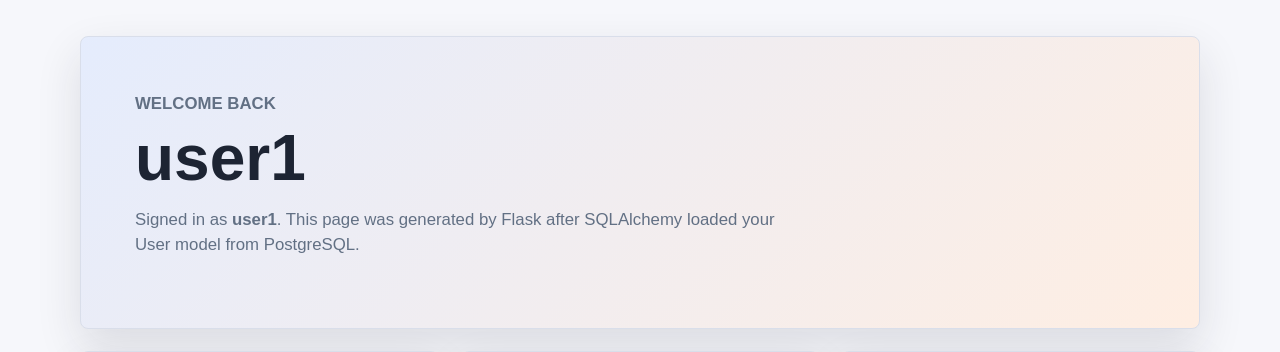
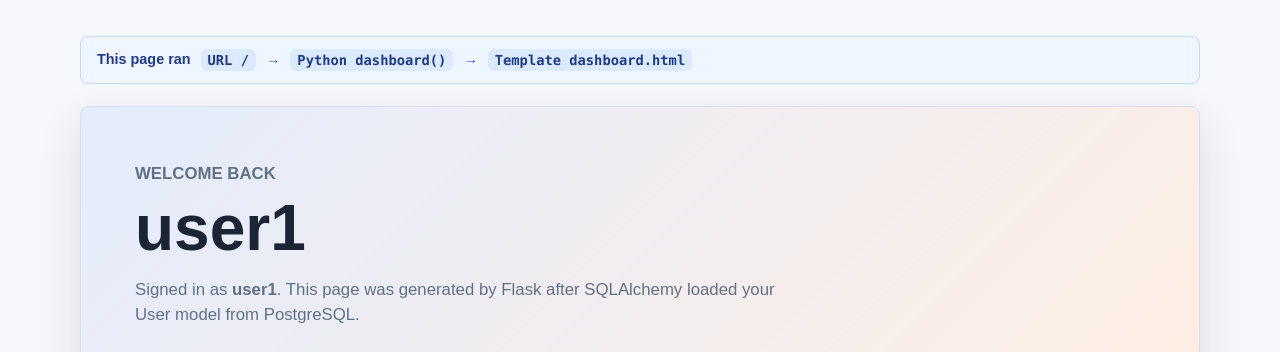
Before and after one commit to BobbyMcD422/PyClassDemo, a Flask app: page / in a window 1280 px wide. Shown: the part 61-413 px from the top of the page. Run offline with Flask 3, Linux system fonts and the light colour scheme; the visitor is signed in with stand-in values (Sample User, id 1).

Commit message:
Added A Direct Representation of the URL in the HTML file itself

```diff
--- a/classroom_app/application.py
+++ b/classroom_app/application.py
@@ -4,6 +4,7 @@ from flask import Flask
 
 from classroom_app.activity import register_activity_logging
 from classroom_app.extensions import db
+from classroom_app.teaching import register_teaching_banner
 
 
 def create_app():
@@ -29,4 +30,5 @@ def create_app():
 
     db.init_app(app)
     register_activity_logging(app)
+    register_teaching_banner(app)
     return app
--- /dev/null
+++ b/classroom_app/teaching.py
@@ -0,0 +1,35 @@
+from flask import request
+
+
+ROUTE_LESSONS = {
+    "login": {
+        "url": "/login",
+        "function": "login()",
+        "template": "login.html",
+    },
+    "dashboard": {
+        "url": "/",
+        "function": "dashboard()",
+        "template": "dashboard.html",
+    },
+    "chat": {
+        "url": "/chat",
+        "function": "chat()",
+        "template": "chat.html",
+    },
+    "activity_log": {
+        "url": "/activity",
+        "function": "activity_log()",
+        "template": "activity_log.html",
+    },
+}
+
+
+def register_teaching_banner(app):
+    """Make route details available to every rendered page."""
+
+    @app.context_processor
+    def teaching_banner():
+        return {
+            "route_lesson": ROUTE_LESSONS.get(request.endpoint),
+        }
--- a/static/style.css
+++ b/static/style.css
@@ -60,6 +60,37 @@ nav a:hover {
   width: min(1120px, calc(100% - 32px));
   margin: 0 auto;
   padding: 36px 0 56px;
+}
+
+.route-banner {
+  display: flex;
+  align-items: center;
+  flex-wrap: wrap;
+  gap: 10px;
+  margin-bottom: 22px;
+  border: 1px solid #bfdbfe;
+  border-radius: 8px;
+  padding: 12px 16px;
+  background: #eff6ff;
+  color: #1e3a8a;
+  font-size: 0.9rem;
+}
+
+.route-banner-label {
+  font-weight: 800;
+}
+
+.route-banner code {
+  border-radius: 6px;
+  padding: 3px 7px;
+  background: #dbeafe;
+  color: #1e3a8a;
+  font: 700 0.86rem Consolas, "Courier New", monospace;
+}
+
+.route-arrow {
+  color: var(--primary);
+  font-weight: 800;
 }
 
 .login-layout,
@@ -493,4 +524,8 @@ th {
     gap: 8px;
     padding-inline: 10px;
   }
+
+  .route-arrow {
+    display: none;
+  }
 }
--- a/templates/base.html
+++ b/templates/base.html
@@ -21,6 +21,17 @@
     </header>
 
     <main class="page-shell">
+      {% if route_lesson %}
+        <aside class="route-banner" aria-label="How this page was created">
+          <span class="route-banner-label">This page ran</span>
+          <code>URL {{ route_lesson.url }}</code>
+          <span class="route-arrow" aria-hidden="true">→</span>
+          <code>Python {{ route_lesson.function }}</code>
+          <span class="route-arrow" aria-hidden="true">→</span>
+          <code>Template {{ route_lesson.template }}</code>
+        </aside>
+      {% endif %}
+
       {% block content %}{% endblock %}
     </main>
   </body>
```
Also changed, not shown: README.md.
